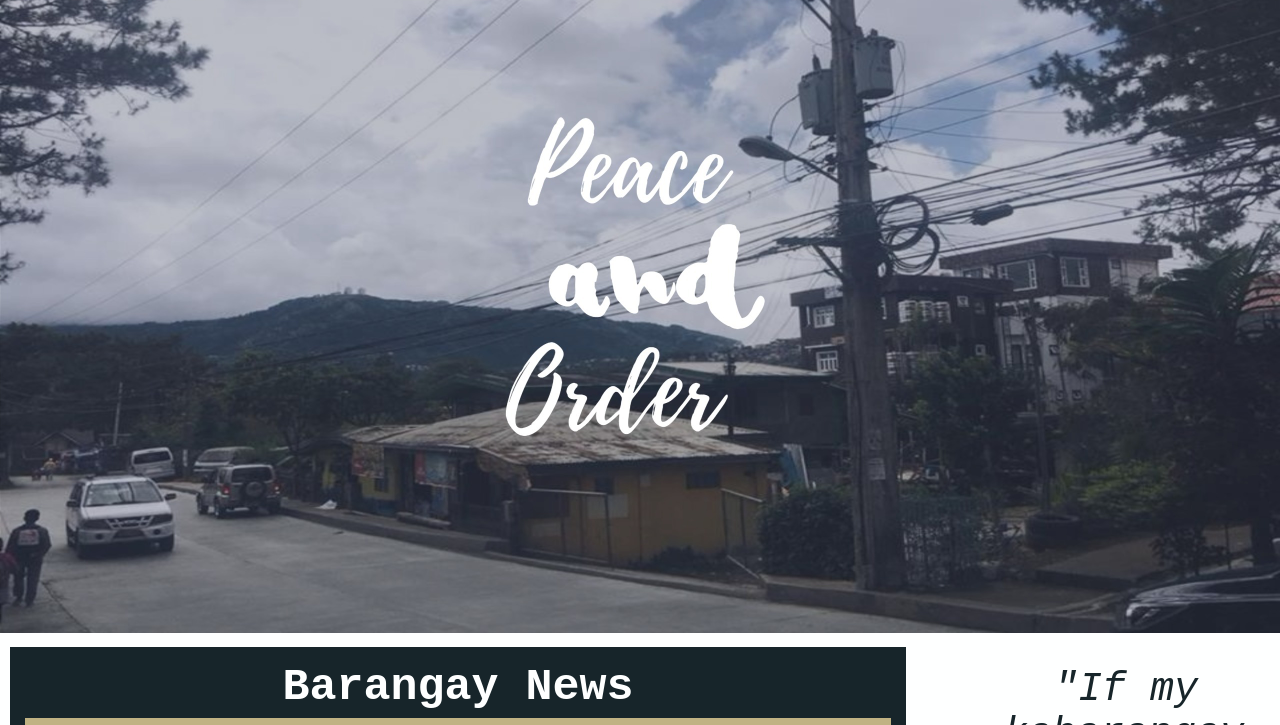
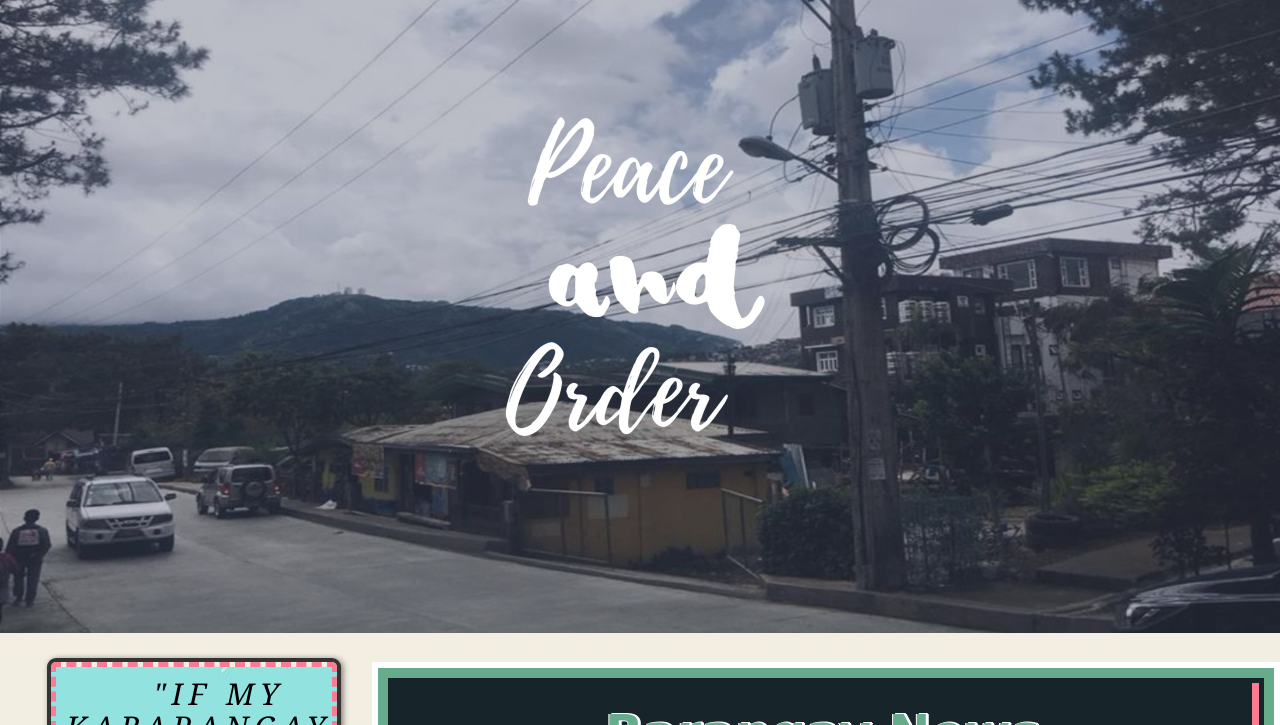
Before and after one commit to PatCollado/WebTek-Prelims, a plain HTML site: page 9331B-G4-1/BarangayNews.html in a window 1280 px wide. Shown: the part 87-812 px from the top of the page. Drawn offline with Linux system fonts and the light colour scheme.

Commit message:
Update BarangayNews.html

```diff
--- a/9331B-G4-1/BarangayNews.html
+++ b/9331B-G4-1/BarangayNews.html
@@ -5,6 +5,7 @@
 		<meta charset="UTF-8">
 		<title>Peace and Order</title>
 		<link rel ="stylesheet" type="text/css" href="styles/style.css">
+		<link rel="stylesheet" type="text/css" href="altstyles/style.css">
 	</head>
 
 	<body>
```
